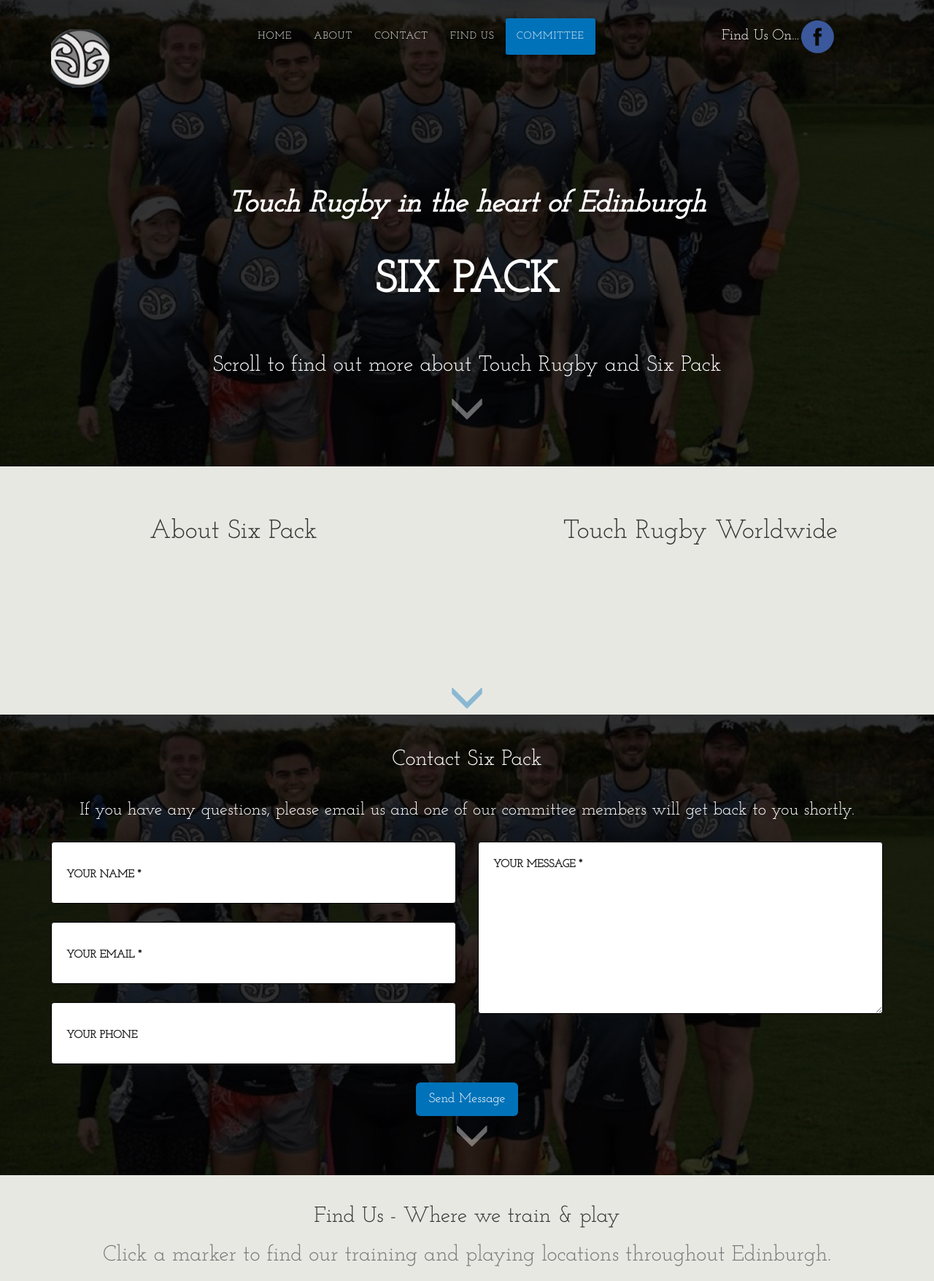
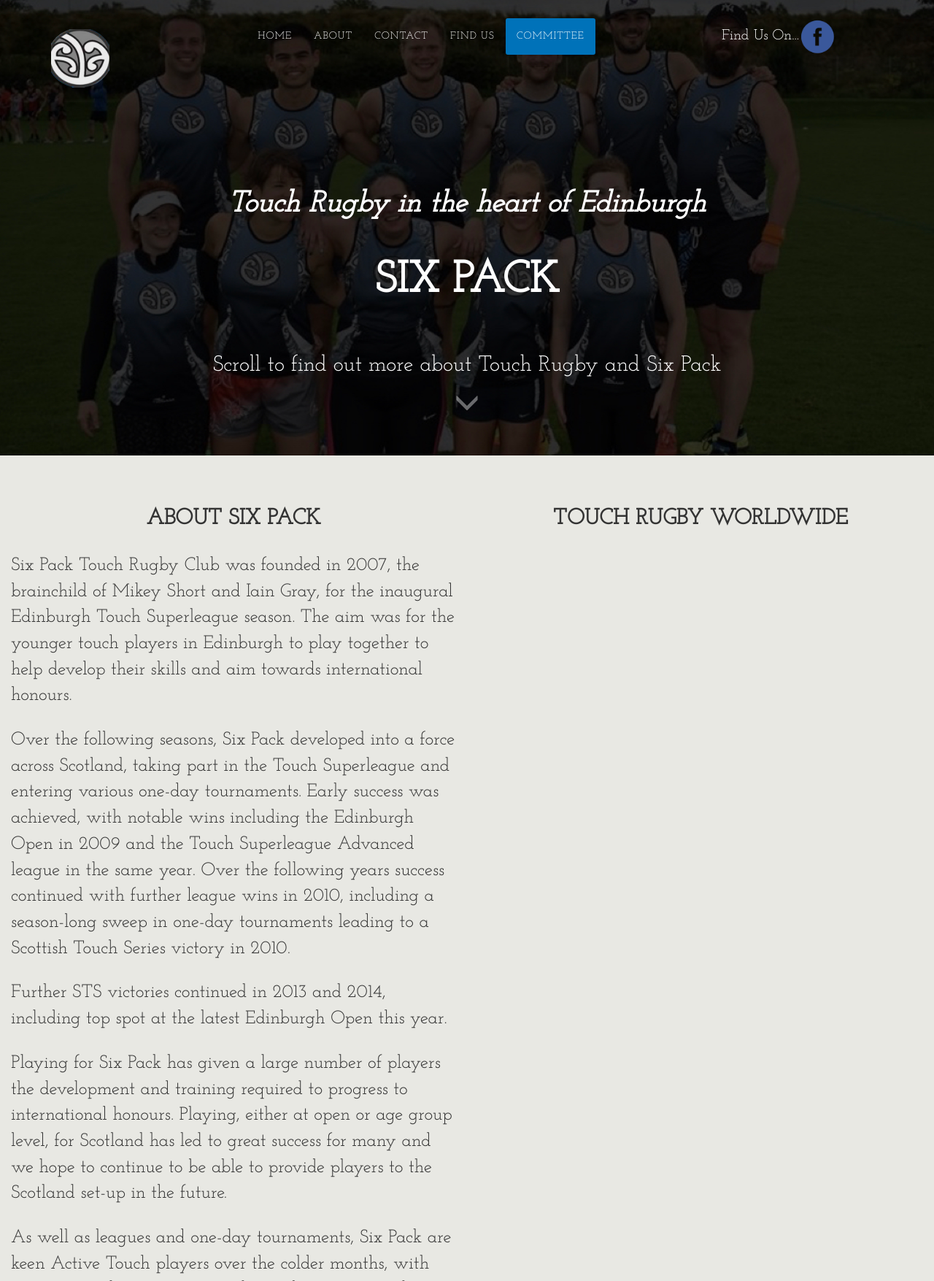
Before and after one commit to jwalkins/six_pack_touch, a PHP site: page / in a window 1280 px wide. Shown: the top 1755 px of the page at 73% size. Run offline with PHP 8.4, Linux system fonts and the light colour scheme; some libraries are stand-ins or nearby versions.

Commit message:
Lots of Changes
- Added Footer inc. kit logo & link
- added google maps links & made location into link
- started changing google maps CSS
- started about section - add 'read more' section

```diff
--- a/css/sytlesheet.css
+++ b/css/sytlesheet.css
@@ -9,6 +9,7 @@
   6. Contact Us
   7. Find Us
   8. Committee
+  9. Footer
 -------------------------------------/*
 
 /* ==============================================
@@ -61,6 +62,12 @@ body {
         background-attachment: scroll;
     }
 }
+
+h2 {
+  text-transform: uppercase;
+  font-weight: 900;
+}
+
 
 /* ==============================================
   1. Body Styles - P, H1, H2 etc - END
@@ -365,7 +372,7 @@ font-size: 30px;
 }
 
 header span.glyphicon{
-  font-size: 50px;
+  font-size: 35px;
 }
 
 header a,
@@ -399,10 +406,16 @@ section#about {
   height: 100%;
   padding: 50px 0;
   background-color: #e8e8e3;
+  overflow: auto;
+}
+
+section#about h2 {
+  text-align: center;
+  padding-bottom: 20px;
 }
 
 section#about span.glyphicon{
-  font-size: 50px;
+  font-size: 35px;
 }
 
 section#about a,
@@ -410,6 +423,11 @@ section#about a:hover,
 section#about a:active,
 section#about a:visited {
   color: #0072b9;
+}
+
+section#about p {
+  font-size: 25px;
+  padding-bottom: 15px;
 }
 
 @media (max-width: 768px) {
@@ -447,7 +465,7 @@ section#contact .form-group {
 }
 section#contact .form-group input,
 section#contact .form-group textarea {
-  padding: 20px;
+  padding: 10px;
 }
 section#contact .form-group input.form-control {
   height: auto;
@@ -458,7 +476,8 @@ section#contact .form-group textarea.form-control {
 
 section#contact .form-control {
   border-color: #000000;
-  font-size: 30px;
+  font-size: 20px;
+  background-color: #e8e8e3;
 }
 
 section#contact .form-control:focus {
@@ -507,7 +526,7 @@ section#contact .btn:hover {
 }
 
 section#contact span.glyphicon{
-  font-size: 50px;
+  font-size: 35px;
 }
 
 section#contact a,
@@ -550,7 +569,7 @@ section#find_us {
 }
 
 section#find_us span.glyphicon{
-  font-size: 50px;
+  font-size: 35px;
 }
 
 section#find_us a,
@@ -565,6 +584,14 @@ section#find_us a:visited {
     font-size: 30px;
   }
 }
+
+/*Inside map text CSS*/
+.info_content p,
+.info_content a, {
+  font-size: 18px;
+  padding-bottom: 5px;
+}
+
 
 /* ==============================================
   7. Find Us END
@@ -610,6 +637,33 @@ section#commitee {
   8. Committee END
 ================================================*/
 
+/* ==============================================
+  9. Footer
+================================================*/
+
+footer {
+  font-size: 25px;
+  padding: 20px 0;
+  background-color: #0072b9;
+}
+
+footer img {
+  height: 30px;
+  width: auto;
+  margin-left: 20px;
+}
+
+footer a,
+footer a:hover,
+footer a:active,
+footer a:visited {
+  color: #000000;
+  text-decoration: none;
+}
+/* ==============================================
+  9. Footer END
+================================================*/
+
 /*.test {
   height: 10000px;
   background-color: #0072b9;
--- a/index.html
+++ b/index.html
@@ -91,16 +91,32 @@
     <!-- ==============================================
       About Section
     ================================================ -->
-    <section id="about">
+    <section id="about" class="container-fluid">
         <div>
-            <div class="col-lg-6 text-center about-six-pack">
+            <div class="col-lg-6">
                 <div>
-                    <h1>About Six Pack</h1>
+                    <h2>About Six Pack</h2>
+
+                    <p>Six Pack Touch Rugby Club was founded in 2007, the brainchild of Mikey Short and Iain Gray, for the inaugural Edinburgh Touch Superleague season. The aim was for the younger touch players in Edinburgh to play together to help develop their skills and aim towards international honours.</p>
+
+                    <p>Over the following seasons, Six Pack developed into a force across Scotland, taking part in the Touch Superleague and entering various one-day tournaments. Early success was achieved, with notable wins including the Edinburgh Open in 2009 and the Touch Superleague Advanced league in the same year. Over the following years success continued with further league wins in 2010, including a season-long sweep in one-day tournaments leading to a Scottish Touch Series victory in 2010.</p>
+
+                    <p>Further STS victories continued in 2013 and 2014, including top spot at the latest Edinburgh Open this year.</p>
+
+                    <p>Playing for Six Pack has given a large number of players the development and training required to progress to international honours. Playing, either at open or age group level, for Scotland has led to great success for many and we hope to continue to be able to provide players to the Scotland set-up in the future.</p>
+
+                    <p>As well as leagues and one-day tournaments, Six Pack are keen Active Touch players over the colder months, with success over the 5 years we've been playing. Six Pack are also keen to progress, so training is also a key part of what we do. Although we know how to defend, we're much more happy throwing the ball around and attacking in our free-flowing kind of way!</p>
+
+                    <p>It's always important to relax though, so don't be surprised if there's a drink or four after a tournament or after a long season!</p>
+
+                    <p>If this sounds like the kind of club you would like to be part of, we want to hear from you! Take a look over our website, and if you've got any questions please feel free to be in touch!</p>
+
+                    </p>
                 </div>
             </div>
             <div class="col-lg-6 text-center about-touch-worldwide">
                 <div>
-                    <h1>Touch Rugby Worldwide</h1>
+                    <h2>Touch Rugby Worldwide</h2>
                 </div>
             </div>
         </div>
@@ -162,7 +178,7 @@
                                 <button type="submit" class="btn btn-lg btn-msg">Send Message</button>
                             </div>
                             <div class="clearfix"></div>
-                            <div class="col-lg-12 text-center">>
+                            <div class="col-lg-12 text-center">
                                 <a class="page-scroll" href="#find_us" title="Down to About Six Pack Touch"><span class="blink glyphicon glyphicon-menu-down" aria-hidden="true"></span></a>
                             </div>
                         </div>
@@ -180,7 +196,7 @@
             <div class="row">
                 <div class="col-lg-12 text-center">
                     <h2 class="section-heading">Find Us - Where we train &amp; play</h2>
-                    <h2 class="section-subheading text-muted">Click a marker to find our training and playing locations throughout Edinburgh.</h2>
+                    <h3 class="section-subheading text-muted">Click a marker to find our training and playing locations throughout Edinburgh.</h3>
                 <hr>
                 </div>
             <hr>
@@ -189,10 +205,20 @@
                 <div id="map-canvas" class="mapping">
                 </div>
             </div>
-            <div class="col-lg-12 text-center">>
+
+        </div>
+        <div class="container-fluid text-center">
+            <div class="col-lg-6">
+                <h2>Match Leagues, Times &amp; Venues</h2>
+            </div>
+            <div class="col-lg-6">
+                <h2>Match Times &amp; Venues</h2>
+            </div>
+            <div class="col-lg-12 text-center">
                 <a class="page-scroll" href="#commitee" title="Down to About Six Pack Touch"><span class="blink glyphicon glyphicon-menu-down" aria-hidden="true"></span></a>
             </div>
         </div>
+
     </section>
 
     <!-- ==============================================
@@ -271,6 +297,27 @@
     <a href="#0" class="cd-top">Top</a>
 
     <!-- ==============================================
+      Footer Section
+    ================================================ -->
+
+    <footer>
+        <div class="container-fluid text-center">
+            <div class="col-sm-4">
+                &copy; Six Pack Touch 2017
+            </div>
+            <div class="col-sm-4">
+                <div>Kit Provided By:<a title="Visit BLK Website" target="_blank" href="http://www.blksport.com/"><img src="images/kit_logo.jpg" alt="Six Pack Kit Provider BLK"></a></div>
+                <div></div>
+            </div>
+            <div class="col-sm-4">
+                <a title="Email Six Pack Touch Directly" href="mailto:sixpacktouch@gmail.com?subject=Touch Rugby Query">Six Pack Web Design</a>
+            </div>
+
+        </div>
+    </footer>
+
+
+    <!-- ==============================================
       Scripts Section
     ================================================ -->
 
--- a/js/google_maps.js
+++ b/js/google_maps.js
@@ -30,22 +30,28 @@
             var infoWindowContent = [
                 ['<div class="info_content">' +
                 '<h3>Edinburgh Academy New Field - Winter Training</h3>' +
-                '<p>The Edinburgh Academy Playing Fields are floodlit astro pitches situated near Stockbridge on the north side of Edinburgh.he home of our training during the dark Scottish winters.</p>' + '<p>LOCATION: E Fettes Ave, Edinburgh EH4 1DN</p>' + '</div>'],
+                '<p>The Edinburgh Academy Playing Fields are floodlit astro pitches situated near Stockbridge on the north side of Edinburgh.he home of our training during the dark Scottish winters.</p>' +
+                '<p><a title="Open New Field in Google Maps" href="https://goo.gl/ZKGpaz" target="_blank">LOCATION: E Fettes Ave, Edinburgh EH4 1DN</a></p>' +
+                '</div>'],
                 ['<div class="info_content">' +
                 '<h3>Peffermill Playing Fields - ETS Touch League</h3>' +
-                '<p>University of Edinburgh Playing Fields. Home of the ETS Touch League played on Monday nights throughout the summer</p>' +'<p>LOCATION: Peffermill Road, Edinburgh EH16 5LL</p>' +
+                '<p>University of Edinburgh Playing Fields. Home of the ETS Touch League played on Monday nights throughout the summer</p>' +
+                '<p><a title="Open Peffermill Playing Fields in Google Maps" href="https://goo.gl/F4SLQe" target="_blank">LOCATION: Peffermill Road, Edinburgh EH16 5LL</a></p>' +
                 '</div>'],
                 ['<div class="info_content">' +
                 '<h3>Oriam - Active Touch League</h3>' +
-                '<p>Heriot Watt High Performance Centre. Home of the Active Touch League played on throughout the winter</p>' +'<p>LOCATION: Heriot Watt University, Edinburgh EH14 4AS</p>' +
+                '<p>Heriot Watt High Performance Centre. Home of the Active Touch League played on throughout the winter</p>' +
+                '<p><a title="Open Oriam Heriot Watt in Google Maps" href="https://goo.gl/yl72l0" target="_blank">LOCATION: Heriot Watt University, Edinburgh EH14 4AS</a></p>' +
                 '</div>'],
                 ['<div class="info_content">' +
                 '<h3>Inverleith Park - Summer Training</h3>' +
-                '<p>Inverleith Park. Training location throughout the summer.</p>' +'<p>LOCATION: Arboretum Rd, Edinburgh EH3 5NZ</p>' +
+                '<p>Inverleith Park. Training location throughout the summer.</p>' +
+                '<p><a title="Open Inverleith Park in Google Maps" href="https://goo.gl/rgBPlh" target="_blank">LOCATION: Arboretum Rd, Edinburgh EH3 5NZ</a></p>' +
                 '</div>'],
                  ['<div class="info_content">' +
                 '<h3>Edinburgh Academicals Rugby Club - In2Touch League</h3>' +
-                '<p>Edinburgh Accies Rugby Club. Home of the In2Touch Wednesday evening league that runs throughout summer.</p>' +'<p>LOCATION: N Park Terrace, Edinburgh EH4 1HQ</p>' + '<a href="https://goo.gl/9pRrBG" target="_blank">Open in Google Maps</a>' +
+                '<p>Edinburgh Accies Rugby Club. Home of the In2Touch Wednesday evening league that runs throughout summer.</p>' +
+                '<p><a title="Open Edinburgh Academicals in Google Maps" href="https://goo.gl/bHFLQx" target="_blank">LOCATION: N Park Terrace, Edinburgh EH4 1HQ</a></p>' +
                 '</div>'],
                 //ADD REST OF LOCATION DESCRIPTIONS//
             ];
```
Also changed, not shown: images/kit_logo.jpg (added).
